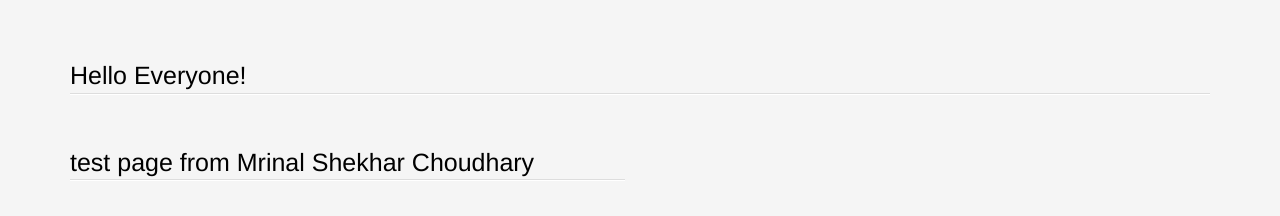
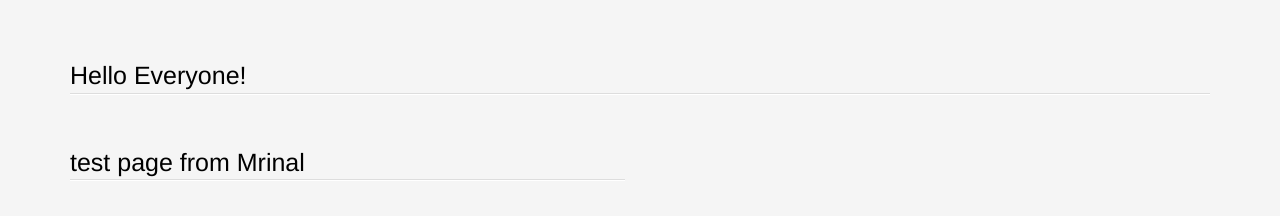
Before and after one commit to mrinalsc/openshfit_code, a website: page views/index.html in a window 1280 px wide. Drawn offline with Linux system fonts and the light colour scheme.

Commit message:
3rd commit

```diff
--- a/views/index.html
+++ b/views/index.html
@@ -224,7 +224,7 @@
           <section class='col-xs-12 col-sm-6 col-md-6'>
             <section>
 
-              <h1>test page from Mrinal Shekhar Choudhary</h1>
+              <h1>test page from Mrinal</h1>
 
             </section>
 
```
Also changed, not shown: 1 other file.
